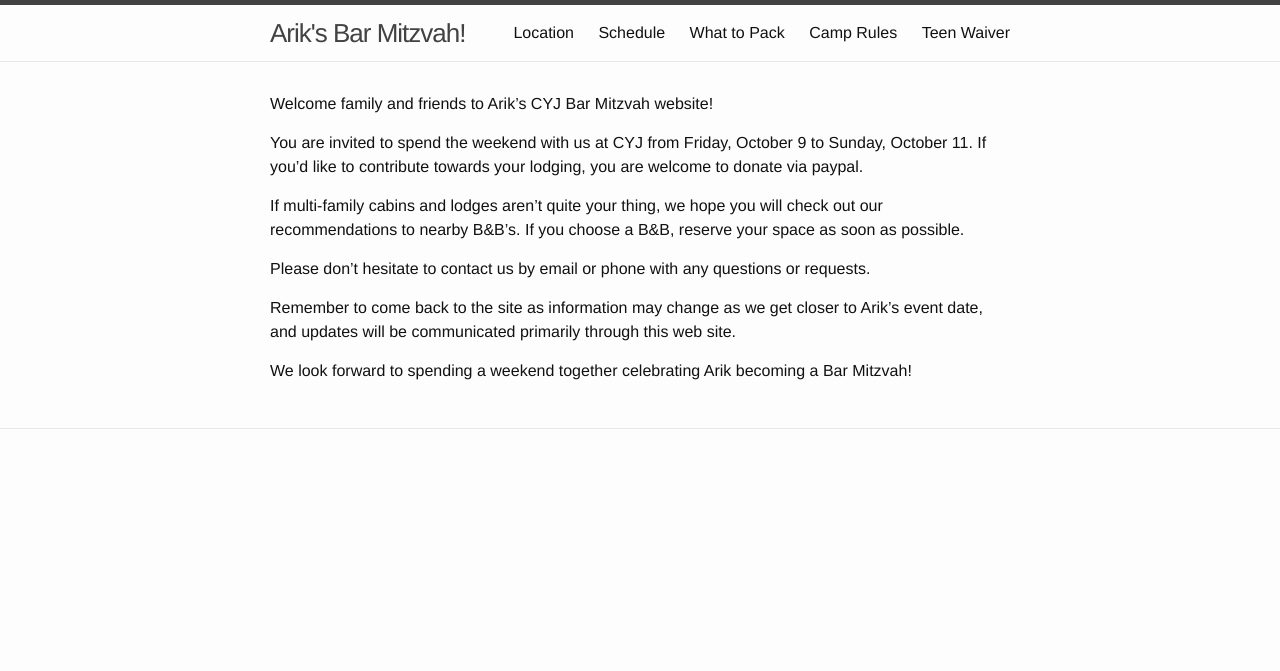
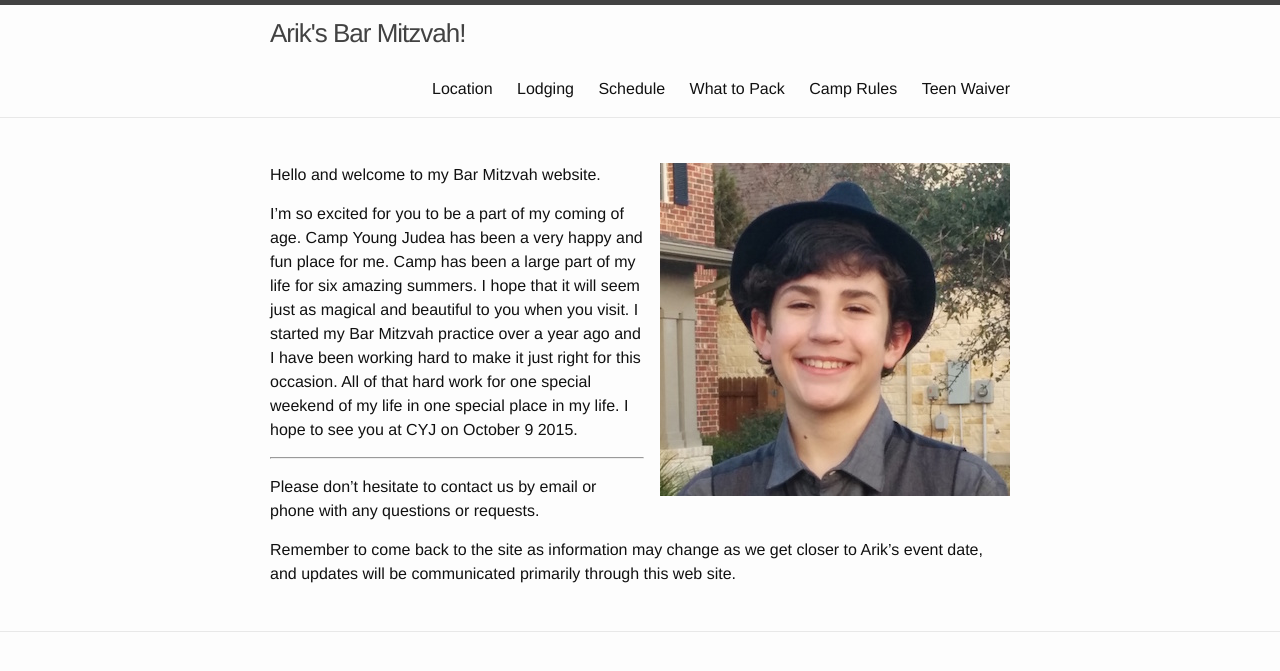
Before and after one commit to eitansuez/arik, a Jekyll site: the page built from index.md, in a window 1280 px wide. Shown: the top 671 px of the page. Built offline with Jekyll 4.4.1, drawn with Linux system fonts in a browser that asks for light colours.

Commit message:
incorporating arik's welcome message / replacing previous;  added paypal button for lodging contribution

```diff
--- a/_sass/_custom.scss
+++ b/_sass/_custom.scss
@@ -6,3 +6,7 @@ iframe {
 .small {
   font-size: 0.8em;
 }
+
+hr {
+  margin-bottom: 1em;
+}
--- a/index.md
+++ b/index.md
@@ -2,18 +2,15 @@
 layout: default
 ---
 
-Welcome family and friends to Arik's CYJ Bar Mitzvah website!
+<img style="float: right; margin: 0 0 1em 1em; " src="arik_cropped.jpeg" />
 
-You are invited to spend the weekend with us at CYJ from Friday, October 9 to Sunday, October 11.
-If you'd like to contribute towards your lodging, you are welcome to donate via paypal.
+Hello and welcome to my Bar Mitzvah website.
 
-If multi-family cabins and lodges aren't quite your thing, we hope you will check out our
-recommendations to nearby B&B's.
-If you choose a B&B, reserve your space as soon as possible.
+I'm so excited for you to be a part of my coming of age. Camp Young Judea has been a very happy and fun place for me. Camp has been a large part of my life for six amazing summers. I hope that it will seem just as magical and beautiful to you when you visit. I started my Bar Mitzvah practice over a year ago and I have been working hard to make it just right for this occasion. All of that hard work for one special weekend of my life in one special place in my life. I hope to see you at CYJ on October 9 2015.
+
+----
 
 Please don't hesitate to contact us by email or phone with any questions or requests.
 
 Remember to come back to the site as information may change as we get closer to Arik's event date,
 and updates will be communicated primarily through this web site.
-
-We look forward to spending a weekend together celebrating Arik becoming a Bar Mitzvah!
```
Also changed, not shown: camprules.md (+1 -1 lines), lodging.md (added, +21 -0 lines), pack.md (+1 -1 lines), schedule.md (+1 -1 lines), waiver.md (+1 -1 lines), arik_cropped.jpeg (added).
